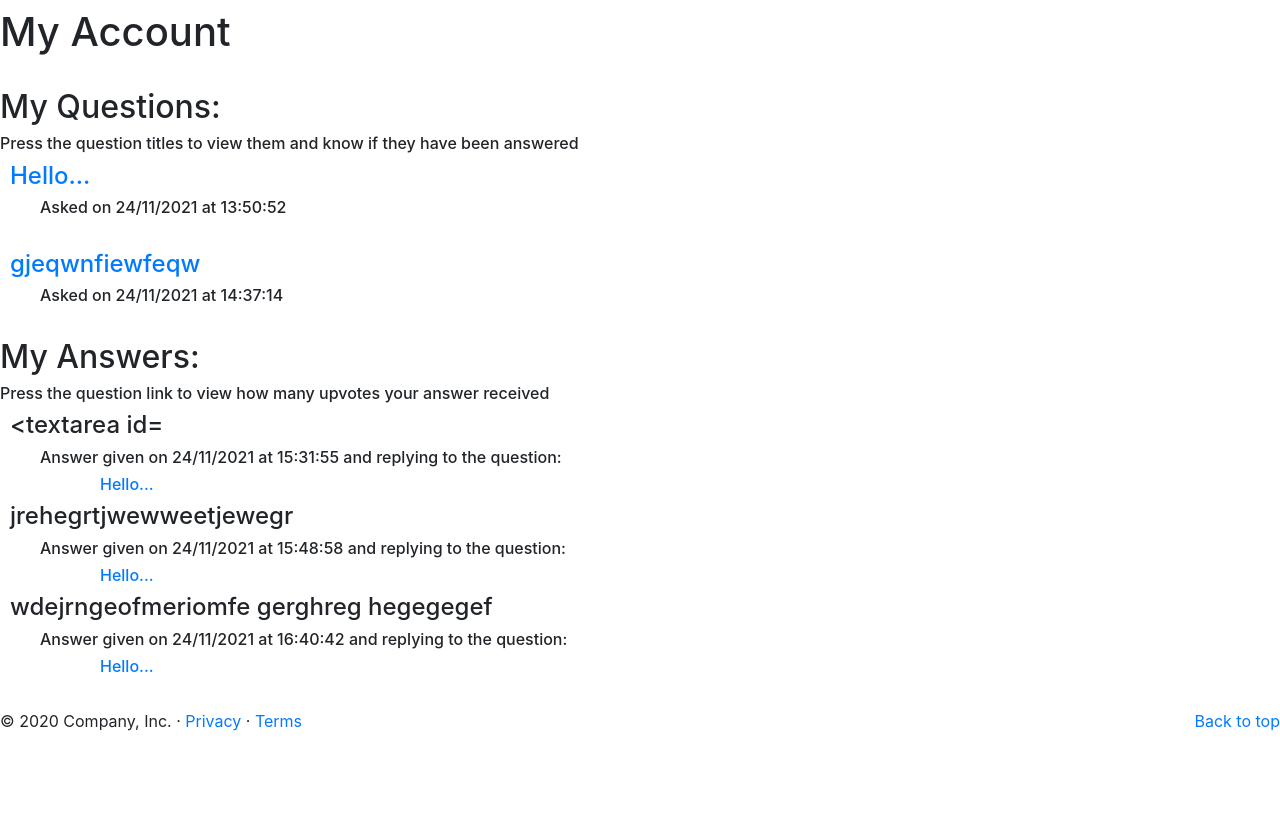
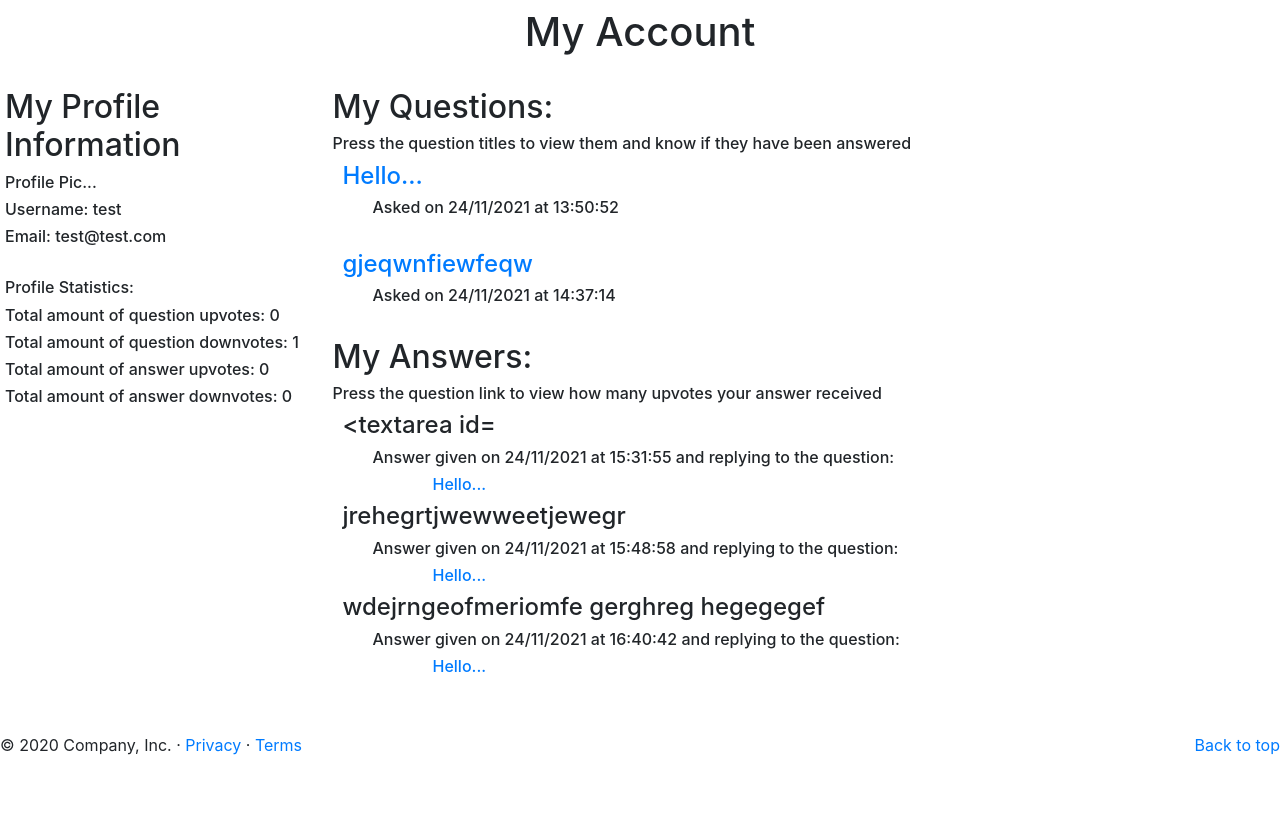
Before and after one commit to RamB98/SOEN-341, a Flask app: page /account in a window 1280 px wide. Shown: the part 56-869 px from the top of the page. Before the commit the page ends 787 px from the top, so only its background shows below. Run offline with Flask 2, Linux system fonts and the light colour scheme; a user stored in the database is signed in; data comes from the database, SQL or seed files in the repository; both versions use the stored data as it was after the commit; some libraries are stand-ins or nearby versions.

Commit message:
Continued on Account Page - profile information shared but not editable yet.

```diff
--- a/app/routes.py
+++ b/app/routes.py
@@ -107,12 +107,30 @@ def forum_page():
 def account_page():
     loggedIn = flask_login.current_user
     allq = Question.query.all()
-    print("Dummy print")
     if loggedIn.is_authenticated:
-        # q = Question.query.all()
+        currentUser = User.query.filter_by(username=loggedIn.username)
         q = Question.query.filter_by(username=loggedIn.username)
         a = Answer.query.filter_by(username=loggedIn.username)
-        return render_template('Account.html', questions=q, answers=a, allquestions=allq)
+
+        # question upvote count for the user:
+        vqP = VotesQuestion.query.filter_by(user=loggedIn.username, vote="1")
+        vqPcount = vqP.count()
+
+        # question downvote count for the user:
+        vqN = VotesQuestion.query.filter_by(user=loggedIn.username, vote="-1")
+        vqNcount = vqN.count()
+
+        # answer upvote count for the user:
+        vaP = VotesAnswer.query.filter_by(user=loggedIn.username, vote="1")
+        vaPcount = vaP.count()
+
+        # answer downvote count for the user:
+        vaN = VotesAnswer.query.filter_by(user=loggedIn.username, vote="-1")
+        vaNcount = vaN.count()
+
+        return render_template('Account.html', questions=q, answers=a, allquestions=allq,
+        currentuser=currentUser, upVQC=vqPcount, downVQC=vqNcount, upVAC=vaPcount, downVAC=vaNcount
+        )
     else:
         flash(
             f'You need to be logged in to vote on questions or answers', category='danger')
--- a/app/templates/Account.html
+++ b/app/templates/Account.html
@@ -8,7 +8,36 @@
 
     <main role="main">
 	<br>
-	<h1> My Account</h1><br>
+	<h1 class="centerstuff"> My Account</h1><br>
+
+    <div class="row">
+        <!-- first column of html page -->
+        <div class="column1">
+
+            <h2>My Profile Information</h2>
+
+            <div>
+            {% for cu in currentuser %}
+            <h6>Profile Pic...</h6>
+            <h6>Username: {{ cu.username }}</h6>
+            <h6>Email: {{ cu.email }}</h6>
+            {% endfor %}
+            <br>
+
+            <h6>Profile Statistics:</h6>
+
+            <h6>Total amount of question upvotes: {{ upVQC }}</h6>
+            <h6>Total amount of question downvotes: {{ downVQC }}</h6>
+
+            <h6>Total amount of answer upvotes: {{ upVAC }}</h6>
+            <h6>Total amount of answer downvotes: {{ downVAC }}</h6>
+
+            </div>
+
+        </div>
+
+        <!-- second column of html page -->
+        <div class="column2">
 
             <h2> My Questions: </h2>
             <h6>Press the question titles to view them and know if they have been answered</h6>
@@ -45,10 +74,46 @@
                 {% endfor %}
                 {% endfor %}
             </div>
+
+        </div>
+
+        <!-- third column of html page -->
+        <div class="column3">
+
+        </div>
+    </div>
+
+    <br>
+
     <style>
+        .column1 {
+        margin-left: 20px;
+        float: left;
+        width: 25%;
+        }
+
+        .column2 {
+            float: left;
+            width: 50%;
+        }
+
+        .column3 {
+            float: left;
+            width:25%;
+        }
+
+        .row:after {
+        content: "";
+        display: table;
+        clear: both;
+        }
+
 		.nolinebreak{
             white-space: nowrap;
             overflow: hidden;
+		}
+        .centerstuff{
+			text-align: center;
 		}
 	</style>
 
```
Also changed, not shown: app/stackoverflow.db. Lines whose indentation alone changed are shown as unchanged.
